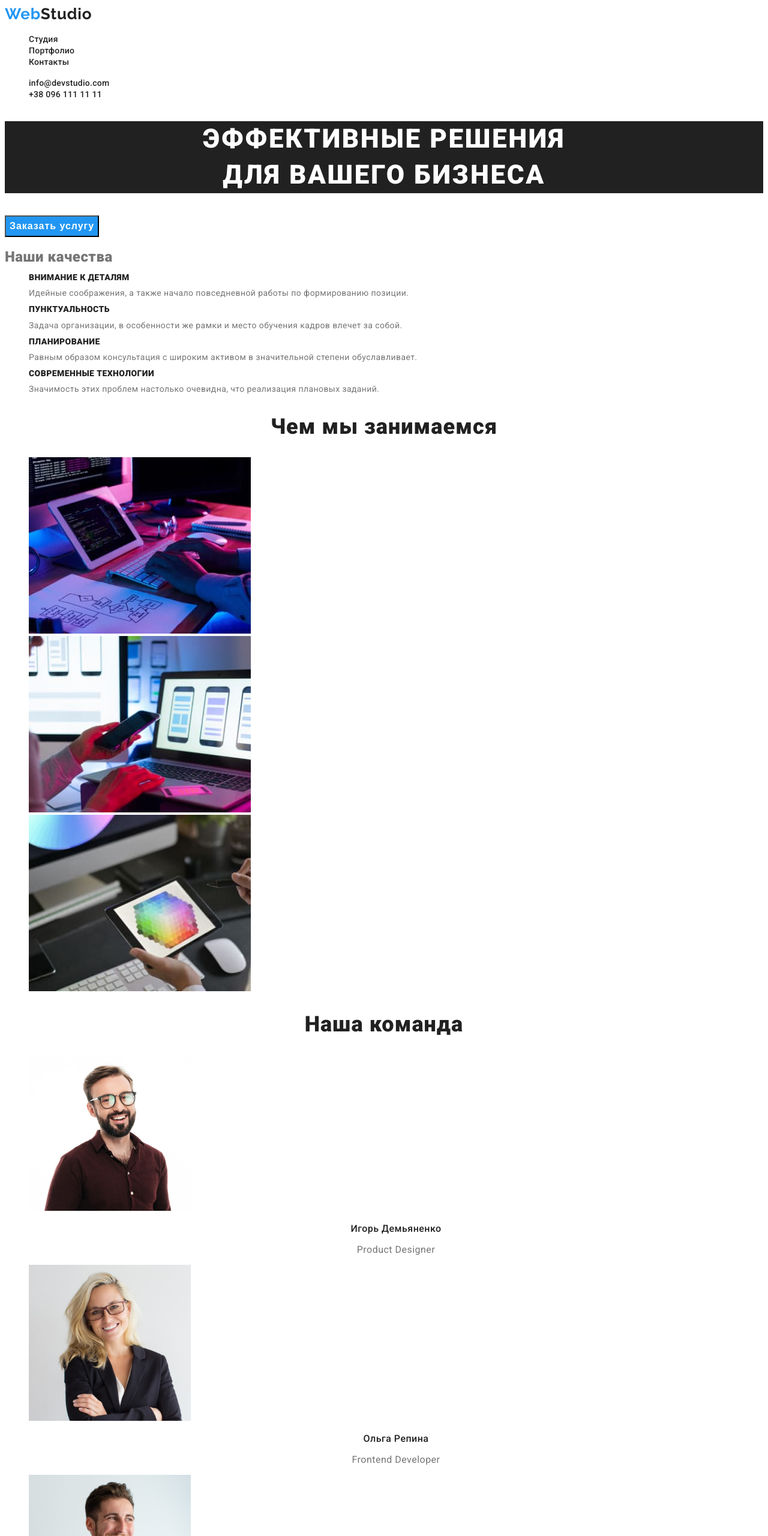
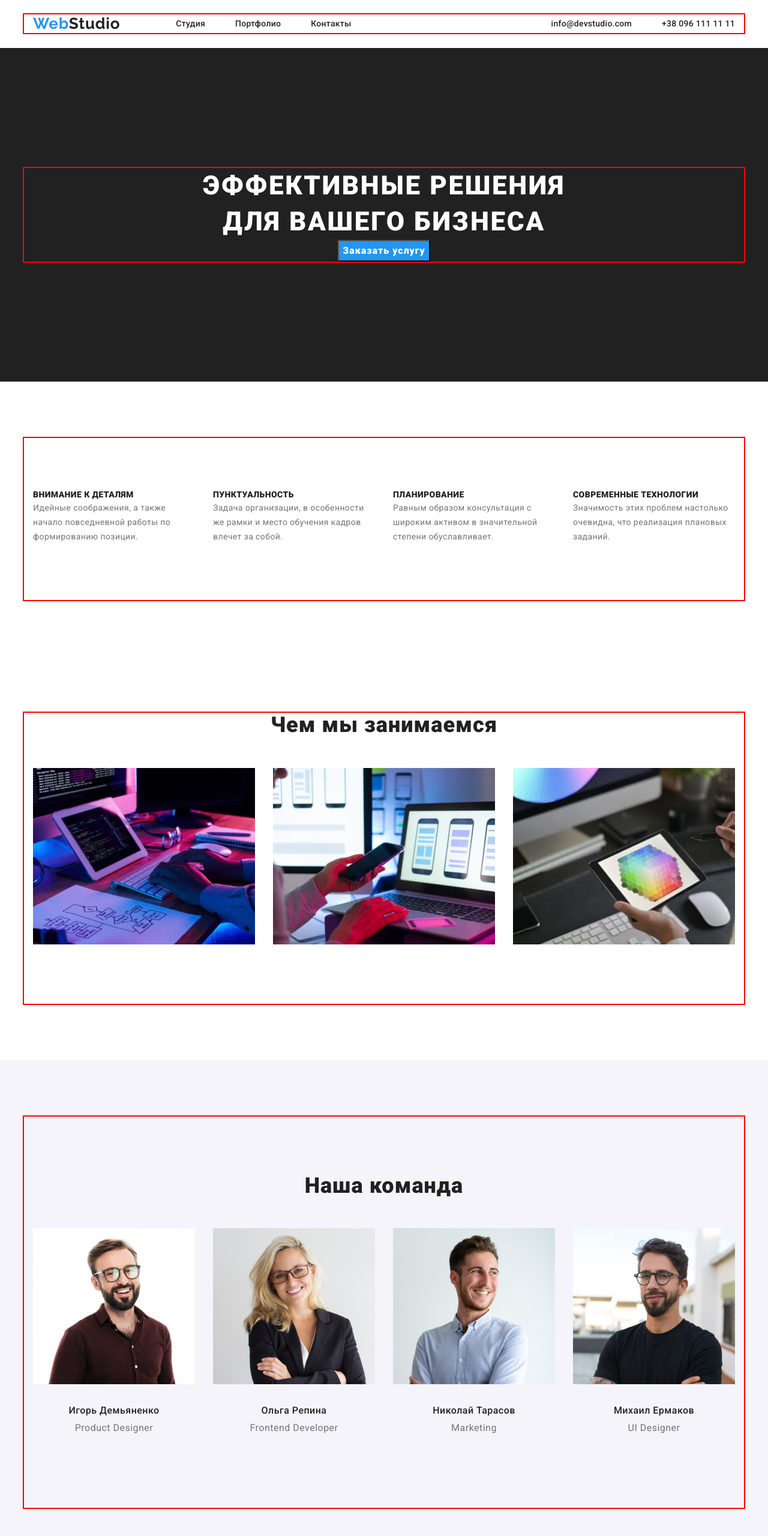
Before and after one commit to ElenaRibak/goit-markup-hw-03, a plain HTML site: page index.html in a window 1280 px wide. Shown: the top 2560 px of the page at 60% size. Drawn offline with nearby package versions, Linux system fonts and the light colour scheme.

Commit message:
add all you need for homework three

```diff
--- a/css/styles.css
+++ b/css/styles.css
@@ -4,6 +4,7 @@
   --white-title-color: #ffffff;
   --black-title-color: #212121;
   --text-color: #757575;
+  --button-color: #f5f4fa;
 }
 
 body {
@@ -11,6 +12,22 @@ body {
   font-weight: normal;
   letter-spacing: 0.03em;
   color: var(--text-color);
+}
+
+p,
+h1,
+h2,
+h3,
+h4,
+h5,
+h6 {
+  margin: 0;
+}
+
+ul,
+ol {
+  margin: 0;
+  padding: 0;
 }
 
 .list {
@@ -21,12 +38,37 @@ body {
   text-decoration: none;
 }
 
+.header-conect {
+  list-style: none;
+}
+
 address {
   font-style: normal;
 }
 
 .button .btn-item {
   cursor: pointer;
+}
+
+.visually-hidden {
+  position: absolute;
+  white-space: nowrap;
+  width: 1px;
+  height: 1px;
+  overflow: hidden;
+  border: 0;
+  padding: 0;
+  clip: rect(0 0 0 0);
+  clip-path: inset(50%);
+  margin: -1px;
+}
+
+.container {
+  width: 1200px;
+  padding-left: 15px;
+  padding-right: 15px;
+  margin: 0 auto;
+  outline: 2px solid red;
 }
 /*-----------LOGo----------*/
 
@@ -39,7 +81,7 @@ address {
   letter-spacing: 0.03em;
   color: var(--accent-color);
 }
-
+/* -----------------heder logo---------------- */
 .header-logo {
   font-family: "Raleway", sans-serif;
   font-style: normal;
@@ -48,9 +90,38 @@ address {
   line-height: 1.19;
   letter-spacing: 0.03em;
   color: var(--header-color);
+  margin-right: 93px;
 }
 
 /*--------header-link-------------*/
+.header {
+  background: #ffffff;
+  padding-top: 24px;
+  padding-bottom: 25px;
+}
+
+.header-container {
+  display: flex;
+  align-items: center;
+}
+
+.header-nav {
+  display: flex;
+  align-items: center;
+}
+.header-list {
+  display: flex;
+  align-items: center;
+}
+.header-item {
+  margin-right: 50px;
+}
+
+.header-conect {
+  display: flex;
+  align-items: center;
+  margin-left: auto;
+}
 
 .header-link {
   font-weight: 500;
@@ -58,6 +129,10 @@ address {
   line-height: 1.14;
   letter-spacing: 0.02em;
   color: var(--header-color);
+}
+
+.mail {
+  margin-right: 50px;
 }
 
 .header-link:hover,
@@ -83,8 +158,10 @@ address {
   color: #ffffff;
 }
 
-.hero-title {
+.hero {
   background: var(--black-title-color);
+  padding-top: 200px;
+  padding-bottom: 200px;
 }
 
 .hero-btn {
@@ -94,8 +171,11 @@ address {
   display: flex;
   align-items: center;
   text-align: center;
+  justify-content: center;
   letter-spacing: 0.06em;
   color: #ffffff;
+  margin-left: auto;
+  margin-right: auto;
 }
 
 .hero-btn {
@@ -104,6 +184,10 @@ address {
 
 /*-------------about-------------*/
 
+.about {
+  padding-top: 94px;
+  padding-bottom: 94px;
+}
 .about-title {
   font-weight: 700;
   font-size: 14px;
@@ -111,6 +195,8 @@ address {
   letter-spacing: 0.03em;
   text-transform: uppercase;
   color: var(--header-color);
+  padding-bottom: 10px;
+  margin-top: 94px;
 }
 
 .about-after-title {
@@ -121,7 +207,26 @@ address {
   color: var(--text-color);
 }
 
+.about-list {
+  display: flex;
+}
+
+.about-item {
+  width: 270px;
+  margin-right: 30px;
+  margin-bottom: 94px;
+}
+
+.about-item:nth-child(4n) {
+  margin-right: 0;
+}
+
 /*-------------section-------------*/
+.section {
+  padding-top: 94px;
+  padding-bottom: 94px;
+}
+
 .section-title {
   font-weight: 700;
   font-size: 36px;
@@ -129,9 +234,25 @@ address {
   text-align: center;
   letter-spacing: 0.03em;
   color: var(--header-color);
+  margin-bottom: 50px;
+}
+
+.section-list {
+  display: flex;
+}
+
+.section-item {
+  width: 370px;
+  margin-right: 30px;
+  margin-bottom: 94px;
 }
 
 /*-------------aside-------------*/
+.aside {
+  padding-top: 94px;
+  padding-bottom: 94px;
+  background: #f5f4fa;
+}
 
 .aside-title {
   font-weight: 700;
@@ -140,6 +261,18 @@ address {
   text-align: center;
   letter-spacing: 0.03em;
   color: var(--header-color);
+  padding-top: 94px;
+  padding-bottom: 50px;
+}
+
+.aside-list {
+  display: flex;
+}
+
+.aside-list {
+  width: 270px;
+  margin-right: 30px;
+  margin-bottom: 94px;
 }
 
 .aside-after-title {
@@ -149,6 +282,18 @@ address {
   text-align: center;
   letter-spacing: 0.03em;
   color: var(--header-color);
+
+  padding-top: 30px;
+  padding-bottom: 10px;
+}
+
+.aside-pre-title {
+  margin-right: 30px;
+  margin-bottom: 94px;
+}
+
+.aside-pre-title:nth-child(4n) {
+  margin-right: 0;
 }
 
 .aside-text {
@@ -158,9 +303,19 @@ address {
   text-align: center;
   letter-spacing: 0.03em;
   color: var(--text-color);
+  padding-bottom: 30px;
 }
 
 /*--------------footer--------*/
+.footer {
+  padding-top: 60px;
+  padding-bottom: 60px;
+  background: var(--black-title-color);
+}
+
+.footer-list {
+  margin-top: 20px;
+}
 
 .footer-address {
   font-weight: normal;
@@ -168,10 +323,6 @@ address {
   line-height: 1.71;
   letter-spacing: 0.03em;
   color: #ffffff;
-}
-
-.footer-address {
-  background: var(--black-title-color);
 }
 
 .footer-link {
@@ -182,10 +333,6 @@ address {
   color: rgba(255, 255, 255, 0.6);
 }
 
-.footer-link {
-  background: var(--black-title-color);
-}
-
 .logo-accent {
   font-family: "Raleway", sans-serif;
   font-style: normal;
@@ -194,6 +341,7 @@ address {
   line-height: 1.19;
   letter-spacing: 0.03em;
   color: var(--accent-color);
+  margin-bottom: 20px;
 }
 
 .footer-logo {
@@ -204,10 +352,7 @@ address {
   line-height: 1.19;
   letter-spacing: 0.03em;
   color: var(--white-title-color);
-}
-
-.footer-logo {
-  background: var(--black-title-color);
+  margin-bottom: 20px;
 }
 
 .footer-link:hover,
@@ -215,6 +360,10 @@ address {
 .footer-address:hover,
 .footer-address:focus {
   color: var(--accent-color);
+}
+
+.footer-item {
+  margin-bottom: 9px;
 }
 /*----------------------portfolio-----------------*/
 
@@ -225,6 +374,15 @@ address {
   letter-spacing: 0.06em;
   color: var(--header-color);
 }
+.button {
+  padding-top: 94px;
+  padding-bottom: 50px;
+}
+
+.box-title {
+  margin-top: 20px;
+  margin-bottom: 4px;
+}
 
 .box-text {
   font-weight: 400;
@@ -232,11 +390,20 @@ address {
   line-height: 30px;
   letter-spacing: 0.03em;
   color: var(--text-color);
+
+  margin-bottom: 50px;
 }
 
 .btn-item:hover,
 .btn-item:focus {
   color: var(--accent-color);
+}
+
+.list-btn-item {
+  display: flex;
+  justify-content: center;
+  margin-left: auto;
+  margin-right: auto;
 }
 
 .btn-item {
@@ -246,4 +413,28 @@ address {
   text-align: center;
   letter-spacing: 0.03em;
   color: var(--header-color);
+  margin-right: 8px;
+  background-color: var(--button-color);
+  border-radius: 4px;
+  padding: 6px 22px;
+  justify-content: center;
 }
+
+.box-list {
+  display: flex;
+  flex-wrap: wrap;
+}
+
+.box-item {
+  width: 380;
+  margin-right: 30px;
+  margin-bottom: 30px;
+}
+
+.box-item:nth-child(3n) {
+  margin-right: 0;
+}
+
+.box-item:nth-last-child(-n + 3) {
+  margin-bottom: 0;
+}
--- a/index.html
+++ b/index.html
@@ -9,31 +9,38 @@
     <link rel="preconnect" href="https://fonts.gstatic.com" crossorigin>
     <link href="https://fonts.googleapis.com/css2?family=Raleway:wght@700&family=Roboto:wght@400;500;900&display=swap"
         rel="stylesheet">
+    <link rel="stylesheet" href="https://cdnjs.cloudflare.com/ajax/libs/modern-normalize/1.1.0/modern-normalize.min.css"
+        integrity="sha512-wpPYUAdjBVSE4KJnH1VR1HeZfpl1ub8YT/NKx4PuQ5NmX2tKuGu6U/JRp5y+Y8XG2tV+wKQpNHVUX03MfMFn9Q=="
+        crossorigin="anonymous" referrerpolicy="no-referrer" />
     <link rel="stylesheet" href="./css/styles.css">
 </head>
 <body>
     <header class="header">
+        <div class="container header-container">
             <nav class="header-nav">
                 <a class="link header-logo" lang="en" href="./"><span class="logo-accent">Web</span>Studio</a>
                 <ul class="list header-list">
-                <li class="header-item"><a class="link header-link"  href="index.html">Студия</a></li>
-                <li class="header-item"><a class="link header-link"  href="./portfolio.html">Портфолио</a></li>
-                <li class="header-item"><a class="link header-link"  href="">Контакты</a></li>
+                    <li class="header-item"><a class="link header-link" href="">Студия</a></li>
+                    <li class="header-item"><a class="link header-link" href="./portfolio.html">Портфолио</a></li>
+                    <li class="header-item"><a class="link header-link" href="">Контакты</a></li>
                 </ul>
             </nav>
-        <ul class="list header-list">
-            <li><a class="link header-link" href="mailto:info@devstudio.com">info@devstudio.com</a></li>
+            <div class="header-conect">
+                <li><a class="link header-link mail" href="mailto:info@devstudio.com">info@devstudio.com</a></li>
                 <li><a class="link header-link" href="tel:+380961111111">+38 096 111 11 11</a></li>
-        </ul>
+            </div>
+        </div>
     </header>
     <main>
         <section class="hero">
+            <div class="container">
                 <h1 class="hero-title">Эффективные решения <br> для вашего бизнеса</h1>
-            <button type="button" class="hero-btn"
-            >Заказать услугу</button>
+                <button type="button" class="hero-btn">Заказать услугу</button>
+            </div>
         </section>
         <section class="about">
-            <h2 class="about-pre-title">Наши качества</h2>
+            <div class="container">
+            <h2 class="about-pre-title visually-hidden">Наши качества</h2>
                 <ul class="list about-list">
                     <li class="about-item">
                         <h3 class="about-title">Внимание к деталям</h3>
@@ -52,8 +59,10 @@
                         <p class="about-after-title">Значимость этих проблем настолько очевидна, что реализация плановых заданий.</p>
                     </li>
                 </ul>
+            </div>
         </section>
         <section class="section">
+            <div class="container">
                 <h2 class="section-title">Чем мы занимаемся</h2>
                 <ul class="list section-list">
                     <li class="section-item">
@@ -66,11 +75,13 @@
                         <img src="./imagine/whatwemake3.jpg" alt="цветное изображение на планшете" width="370" height="294">
                     </li>
                 </ul>
+            </div>
         </section>
         <section class="aside">
+            <div class="container">
                 <h2 class="aside-title">Наша команда</h2>
                 <ul class="list aside-list">
-                <li class="aside-item">
+                    <li class="aside-pre-title">
                         <img src="./imagine/ourteam1.jpg" alt="фото сотрудника компании" width="270" height="260">
                         <h3 class="aside-after-title">Игорь Демьяненко</h3>
                         <p class="aside-text">Product Designer</p>
@@ -91,9 +102,11 @@
                         <p class="aside-text">UI Designer</p>
                     </li>
                 </ul>
+            </div>
         </section>
     </main>
     <footer class="footer">
+        <div class="container">
         <a class="link footer-logo" lang="en" href="./"><span class="logo-accent">Web</span>Studio</a>
             <address>
                 <ul class="list footer-list">
@@ -109,6 +122,7 @@
                     </li>
                 </ul>
             </address>
+        </div>
     </footer>
 </body>
 </html>
```
Also changed, not shown: portfolio.html (+16 -5 lines). Lines whose indentation alone changed are shown as unchanged.
